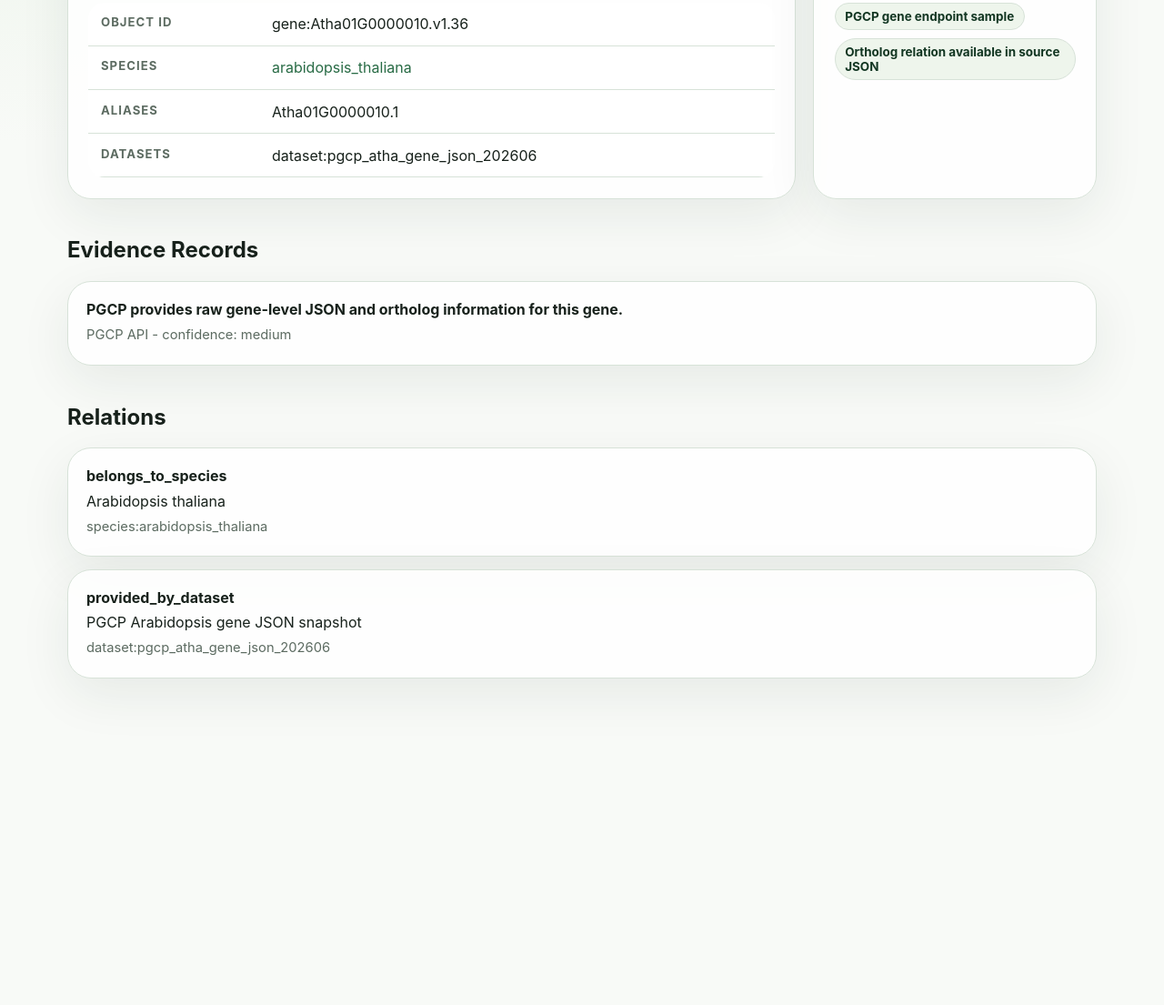
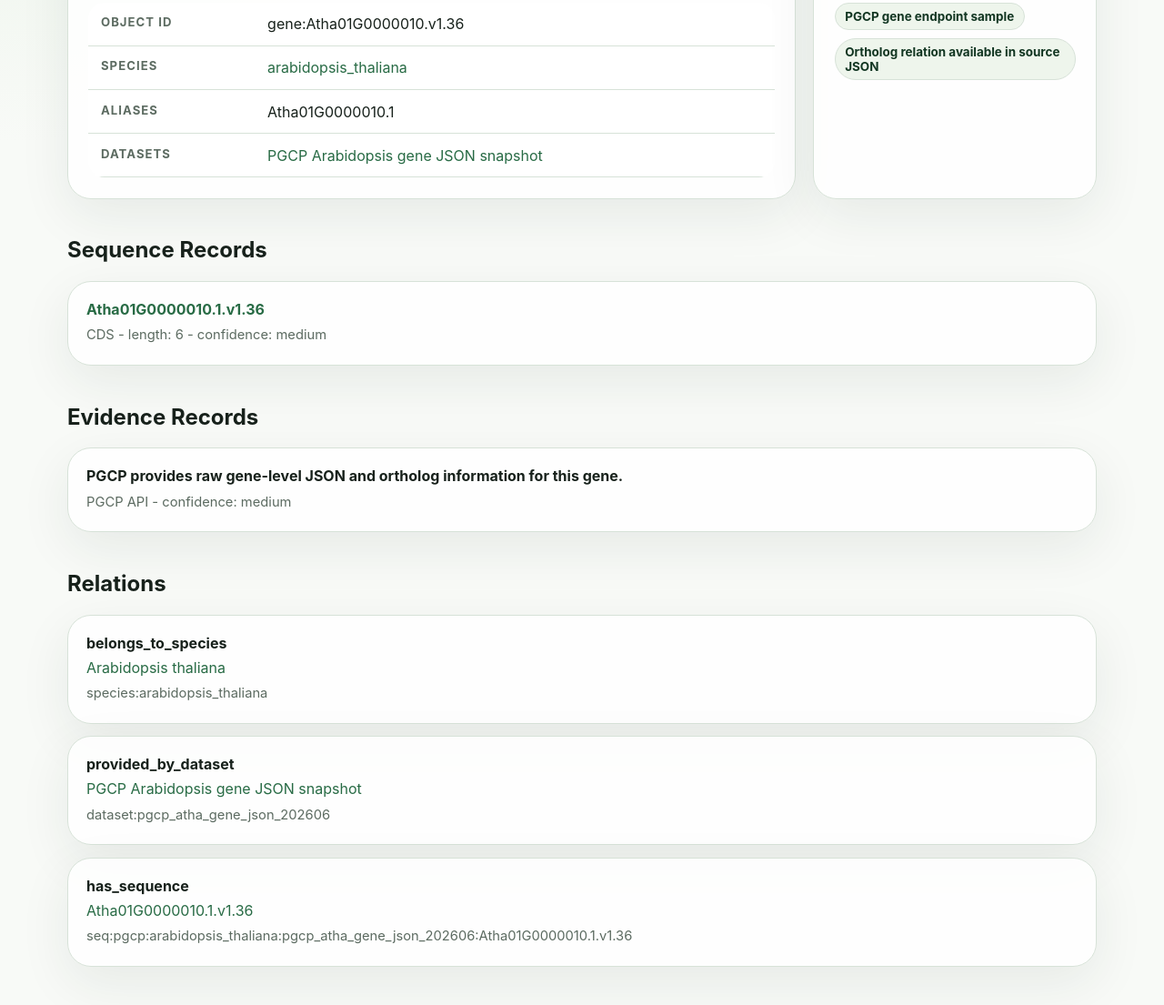
Before and after one commit to nebuscar/PlantGeneWiki, an Astro site in the folder apps/web/: page /genes/Atha01G0000010.v1.36 in a window 1280 px wide. Shown: the part 387-1492 px from the top of the page at 91% size. Before the commit the page ends 1213 px from the top, so only its background shows below. Built offline with nearby package versions, Linux system fonts and the light colour scheme; Astro itself is replaced by a stand-in of ours.

Commit message:
Link gene pages to sequence records

```diff
--- a/apps/web/public/data/api/genes/Atha01G0000010.v1.36.json
+++ b/apps/web/public/data/api/genes/Atha01G0000010.v1.36.json
@@ -27,6 +27,12 @@
       "predicate": "provided_by_dataset",
       "target": "dataset:pgcp_atha_gene_json_202606",
       "label": "PGCP Arabidopsis gene JSON snapshot"
+    },
+    {
+      "source": "gene:Atha01G0000010.v1.36",
+      "predicate": "has_sequence",
+      "target": "seq:pgcp:arabidopsis_thaliana:pgcp_atha_gene_json_202606:Atha01G0000010.1.v1.36",
+      "label": "Atha01G0000010.1.v1.36"
     }
   ],
   "evidence_records": [
--- a/apps/web/public/data/api/graph/edges.json
+++ b/apps/web/public/data/api/graph/edges.json
@@ -33,5 +33,19 @@
     "target": "seq:pgcp:abies_alba:v1:cds:Aalbaalba5_s000000200000020.1.v1.0",
     "label": "Aalbaalba5_s000000200000020.1.v1.0",
     "source_dataset": "dataset:pgcp:abies_alba:v1:cds"
+  },
+  {
+    "source": "gene:Atha01G0000010.v1.36",
+    "predicate": "has_sequence",
+    "target": "seq:pgcp:arabidopsis_thaliana:pgcp_atha_gene_json_202606:Atha01G0000010.1.v1.36",
+    "label": "Atha01G0000010.1.v1.36",
+    "source_dataset": "dataset:pgcp_atha_gene_json_202606"
+  },
+  {
+    "source": "dataset:pgcp_atha_gene_json_202606",
+    "predicate": "contains_sequence",
+    "target": "seq:pgcp:arabidopsis_thaliana:pgcp_atha_gene_json_202606:Atha01G0000010.1.v1.36",
+    "label": "Atha01G0000010.1.v1.36",
+    "source_dataset": "dataset:pgcp_atha_gene_json_202606"
   }
 ]
--- a/apps/web/public/data/api/graph/nodes.json
+++ b/apps/web/public/data/api/graph/nodes.json
@@ -25,6 +25,11 @@
     "type": "SequenceRecord"
   },
   {
+    "id": "seq:pgcp:arabidopsis_thaliana:pgcp_atha_gene_json_202606:Atha01G0000010.1.v1.36",
+    "label": "Atha01G0000010.1.v1.36",
+    "type": "SequenceRecord"
+  },
+  {
     "id": "dataset:pgcp_atha_gene_json_202606",
     "label": "PGCP Arabidopsis gene JSON snapshot",
     "type": "Dataset"
--- a/apps/web/public/data/api/search/index.json
+++ b/apps/web/public/data/api/search/index.json
@@ -24,15 +24,22 @@
     "type": "SequenceRecord",
     "id": "Aalbaalba5_s000000100000010.1.v1.0",
     "title": "Aalbaalba5_s000000100000010.1.v1.0",
-    "href": "/search#Aalbaalba5_s000000100000010.1.v1.0",
+    "href": "/sequence-records/Aalbaalba5_s000000100000010.1.v1.0",
     "summary": "Minimal CDS sequence record sample from Abies alba PGCP v1."
   },
   {
     "type": "SequenceRecord",
     "id": "Aalbaalba5_s000000200000020.1.v1.0",
     "title": "Aalbaalba5_s000000200000020.1.v1.0",
-    "href": "/search#Aalbaalba5_s000000200000020.1.v1.0",
+    "href": "/sequence-records/Aalbaalba5_s000000200000020.1.v1.0",
     "summary": "Second minimal CDS sequence record sample from Abies alba PGCP v1."
+  },
+  {
+    "type": "SequenceRecord",
+    "id": "Atha01G0000010.1.v1.36",
+    "title": "Atha01G0000010.1.v1.36",
+    "href": "/sequence-records/Atha01G0000010.1.v1.36",
+    "summary": "Minimal CDS sequence record linked to the sample Arabidopsis PGCP gene object."
   },
   {
     "type": "Species",
--- /dev/null
+++ b/apps/web/public/data/api/sequence_records/Atha01G0000010.1.v1.36.json
@@ -0,0 +1,30 @@
+{
+  "object_id": "seq:pgcp:arabidopsis_thaliana:pgcp_atha_gene_json_202606:Atha01G0000010.1.v1.36",
+  "object_type": "SequenceRecord",
+  "id": "Atha01G0000010.1.v1.36",
+  "name": "Atha01G0000010.1.v1.36",
+  "description": "Minimal CDS sequence record linked to the sample Arabidopsis PGCP gene object.",
+  "sequence_id": "Atha01G0000010.1.v1.36",
+  "species": "species:arabidopsis_thaliana",
+  "dataset": "dataset:pgcp_atha_gene_json_202606",
+  "sequence_type": "CDS",
+  "length": 6,
+  "checksum": {
+    "md5": "sample_md5_redacted"
+  },
+  "inferred_gene_id": "Atha01G0000010",
+  "inference_method": "header_parse",
+  "confidence": "medium",
+  "related_objects": [
+    {
+      "predicate": "possible_sequence_of",
+      "target": "gene:Atha01G0000010.v1.36",
+      "confidence": "medium"
+    },
+    {
+      "predicate": "contained_in_dataset",
+      "target": "dataset:pgcp_atha_gene_json_202606"
+    }
+  ],
+  "updated_at": "2026-06-24"
+}
--- a/apps/web/src/lib/api-data.ts
+++ b/apps/web/src/lib/api-data.ts
@@ -58,6 +58,25 @@ export type Dataset = {
   [key: string]: unknown;
 };
 
+export type SequenceRecord = {
+  object_id: string;
+  object_type: "SequenceRecord";
+  id: string;
+  name: string;
+  description: string;
+  sequence_id: string;
+  species: string;
+  dataset: string;
+  sequence_type: string;
+  length: number;
+  checksum?: Record<string, string>;
+  inferred_gene_id?: string;
+  inference_method?: string;
+  confidence?: string;
+  related_objects?: Relation[];
+  updated_at?: string;
+};
+
 export type SearchItem = {
   type: string;
   id: string;
@@ -82,6 +101,7 @@ export type GraphEdge = {
 const speciesModules = import.meta.glob<Species>("../../public/data/api/species/*.json", { eager: true, import: "default" });
 const geneModules = import.meta.glob<Gene>("../../public/data/api/genes/*.json", { eager: true, import: "default" });
 const datasetModules = import.meta.glob<Dataset>("../../public/data/api/datasets/*.json", { eager: true, import: "default" });
+const sequenceRecordModules = import.meta.glob<SequenceRecord>("../../public/data/api/sequence_records/*.json", { eager: true, import: "default" });
 const searchModules = import.meta.glob<SearchItem[]>("../../public/data/api/search/index.json", { eager: true, import: "default" });
 const graphNodeModules = import.meta.glob<GraphNode[]>("../../public/data/api/graph/nodes.json", { eager: true, import: "default" });
 const graphEdgeModules = import.meta.glob<GraphEdge[]>("../../public/data/api/graph/edges.json", { eager: true, import: "default" });
@@ -98,6 +118,7 @@ function firstArray<T>(modules: Record<string, T[]>): T[] {
 export const species = values(speciesModules).sort((a, b) => a.name.localeCompare(b.name));
 export const genes = values(geneModules).sort((a, b) => a.name.localeCompare(b.name));
 export const datasets = values(datasetModules).sort((a, b) => a.name.localeCompare(b.name));
+export const sequenceRecords = values(sequenceRecordModules).sort((a, b) => a.name.localeCompare(b.name));
 export const searchItems = firstArray(searchModules);
 export const evidenceClaims = firstArray(evidenceModules);
 
@@ -117,3 +138,25 @@ export function getGene(id: string) {
 export function getDataset(id: string) {
   return datasets.find((item) => item.id === id);
 }
+
+export function getSequenceRecord(id: string) {
+  return sequenceRecords.find((item) => item.id === id);
+}
+
+export function hrefForObjectRef(ref: string): string | undefined {
+  if (ref.startsWith("species:")) {
+    return `/species/${ref.slice("species:".length)}`;
+  }
+  if (ref.startsWith("gene:")) {
+    return `/genes/${ref.slice("gene:".length)}`;
+  }
+  if (ref.startsWith("dataset:")) {
+    const dataset = datasets.find((item) => item.object_id === ref || `dataset:${item.id}` === ref);
+    return dataset ? `/datasets/${dataset.id}` : undefined;
+  }
+  if (ref.startsWith("seq:")) {
+    const sequenceRecord = sequenceRecords.find((item) => item.object_id === ref);
+    return sequenceRecord ? `/sequence-records/${sequenceRecord.id}` : undefined;
+  }
+  return undefined;
+}
--- a/apps/web/src/pages/genes/[id].astro
+++ b/apps/web/src/pages/genes/[id].astro
@@ -1,12 +1,20 @@
 ---
 import BaseLayout from "../../layouts/BaseLayout.astro";
-import { genes } from "../../lib/api-data";
+import { datasets, genes, hrefForObjectRef, sequenceRecords } from "../../lib/api-data";
 
 export function getStaticPaths() {
   return genes.map((item) => ({ params: { id: item.id }, props: { item } }));
 }
 
 const { item } = Astro.props;
+const linkedDatasets = (item.datasets ?? [])
+  .map((datasetRef) => datasets.find((dataset) => dataset.object_id === datasetRef || dataset.id === datasetRef || `dataset:${dataset.id}` === datasetRef))
+  .filter((dataset): dataset is (typeof datasets)[number] => Boolean(dataset));
+const linkedSequenceRecords = sequenceRecords.filter((sequenceRecord) => {
+  const explicitLink = (item.related_objects ?? []).some((relation) => relation.target === sequenceRecord.object_id);
+  const possibleGeneIds = new Set([item.id, item.id.replace(/\.v\d+\.\d+$/, ""), ...(item.aliases ?? [])]);
+  return explicitLink || possibleGeneIds.has(sequenceRecord.inferred_gene_id ?? "") || possibleGeneIds.has(sequenceRecord.sequence_id);
+});
 ---
 <BaseLayout title={`${item.name} | PlantGeneWiki`} description={item.description}>
   <h1 class="page-title">{item.name}</h1>
@@ -19,7 +27,17 @@ const { item } = Astro.props;
           <tr><th>Object ID</th><td>{item.object_id}</td></tr>
           <tr><th>Species</th><td><a href={`/species/${item.species}`}>{item.species}</a></td></tr>
           <tr><th>Aliases</th><td>{(item.aliases ?? []).join(", ")}</td></tr>
-          <tr><th>Datasets</th><td>{(item.datasets ?? []).join(", ")}</td></tr>
+          <tr>
+            <th>Datasets</th>
+            <td>
+              {linkedDatasets.length > 0 ? linkedDatasets.map((dataset, index) => (
+                <>
+                  {index > 0 && ", "}
+                  <a href={`/datasets/${dataset.id}`}>{dataset.name}</a>
+                </>
+              )) : (item.datasets ?? []).join(", ")}
+            </td>
+          </tr>
         </tbody>
       </table>
     </section>
@@ -30,6 +48,17 @@ const { item } = Astro.props;
       </div>
     </aside>
   </div>
+  <section class="section">
+    <h2>Sequence Records</h2>
+    <div class="object-list">
+      {linkedSequenceRecords.length > 0 ? linkedSequenceRecords.map((sequenceRecord) => (
+        <article class="object-card">
+          <strong><a href={`/sequence-records/${sequenceRecord.id}`}>{sequenceRecord.name}</a></strong>
+          <span class="meta">{sequenceRecord.sequence_type} - length: {sequenceRecord.length} - confidence: {sequenceRecord.confidence ?? "unknown"}</span>
+        </article>
+      )) : <p class="meta">No sequence records have been linked to this gene in the published sample.</p>}
+    </div>
+  </section>
   <section class="section">
     <h2>Evidence Records</h2>
     <div class="object-list">
@@ -44,13 +73,16 @@ const { item } = Astro.props;
   <section class="section">
     <h2>Relations</h2>
     <div class="object-list">
-      {(item.related_objects ?? []).map((relation) => (
-        <article class="object-card">
-          <strong>{relation.predicate}</strong>
-          <span>{relation.label ?? relation.target}</span>
-          <span class="meta">{relation.target}</span>
-        </article>
-      ))}
+      {(item.related_objects ?? []).map((relation) => {
+        const href = hrefForObjectRef(relation.target);
+        return (
+          <article class="object-card">
+            <strong>{relation.predicate}</strong>
+            <span>{href ? <a href={href}>{relation.label ?? relation.target}</a> : relation.label ?? relation.target}</span>
+            <span class="meta">{relation.target}</span>
+          </article>
+        );
+      })}
     </div>
   </section>
 </BaseLayout>
```
Also changed, not shown: apps/web/src/pages/search.astro (+4 -4 lines), apps/web/src/pages/sequence-records/[id].astro (added, +31 -0 lines), 7 other files.
